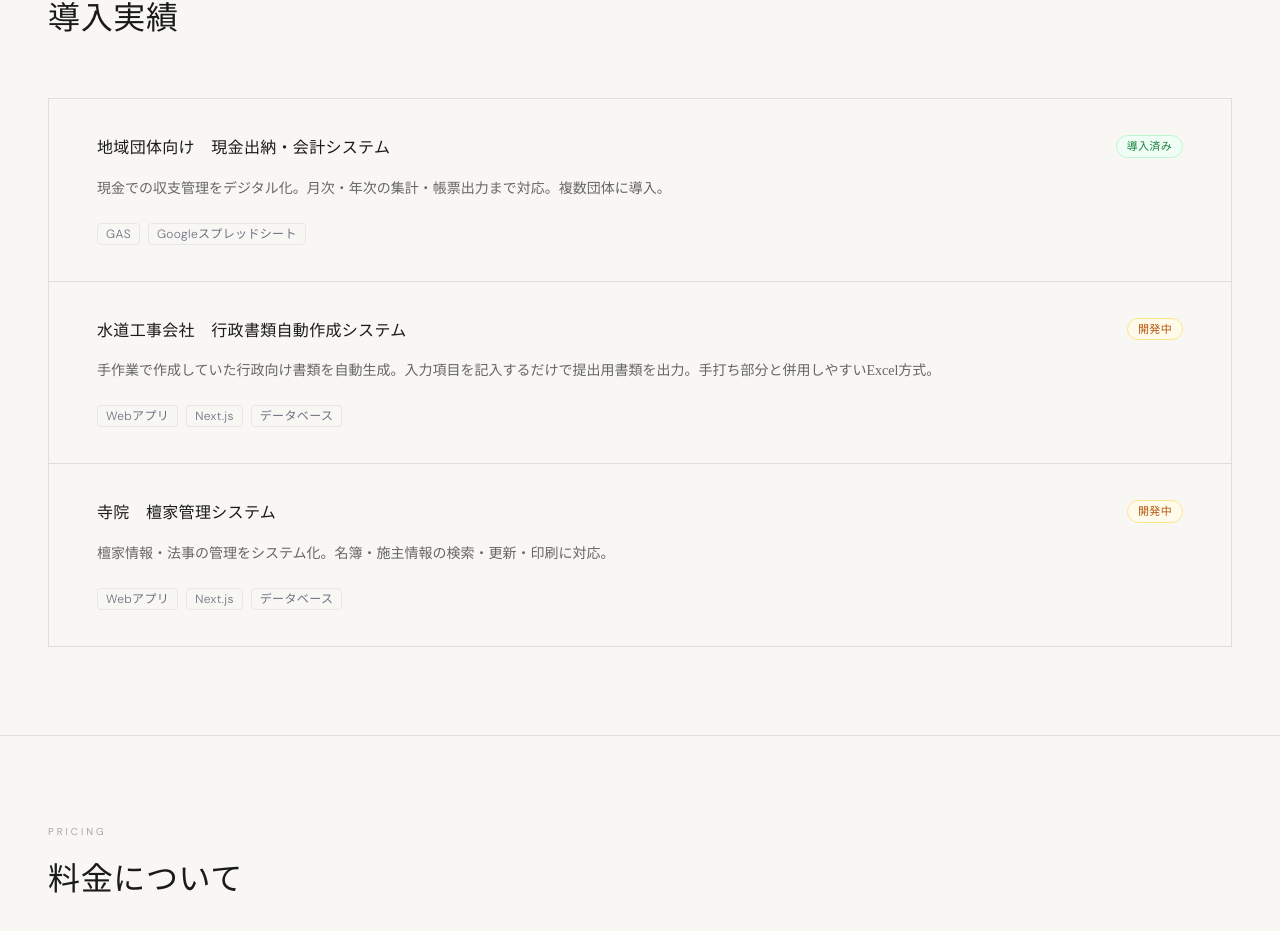
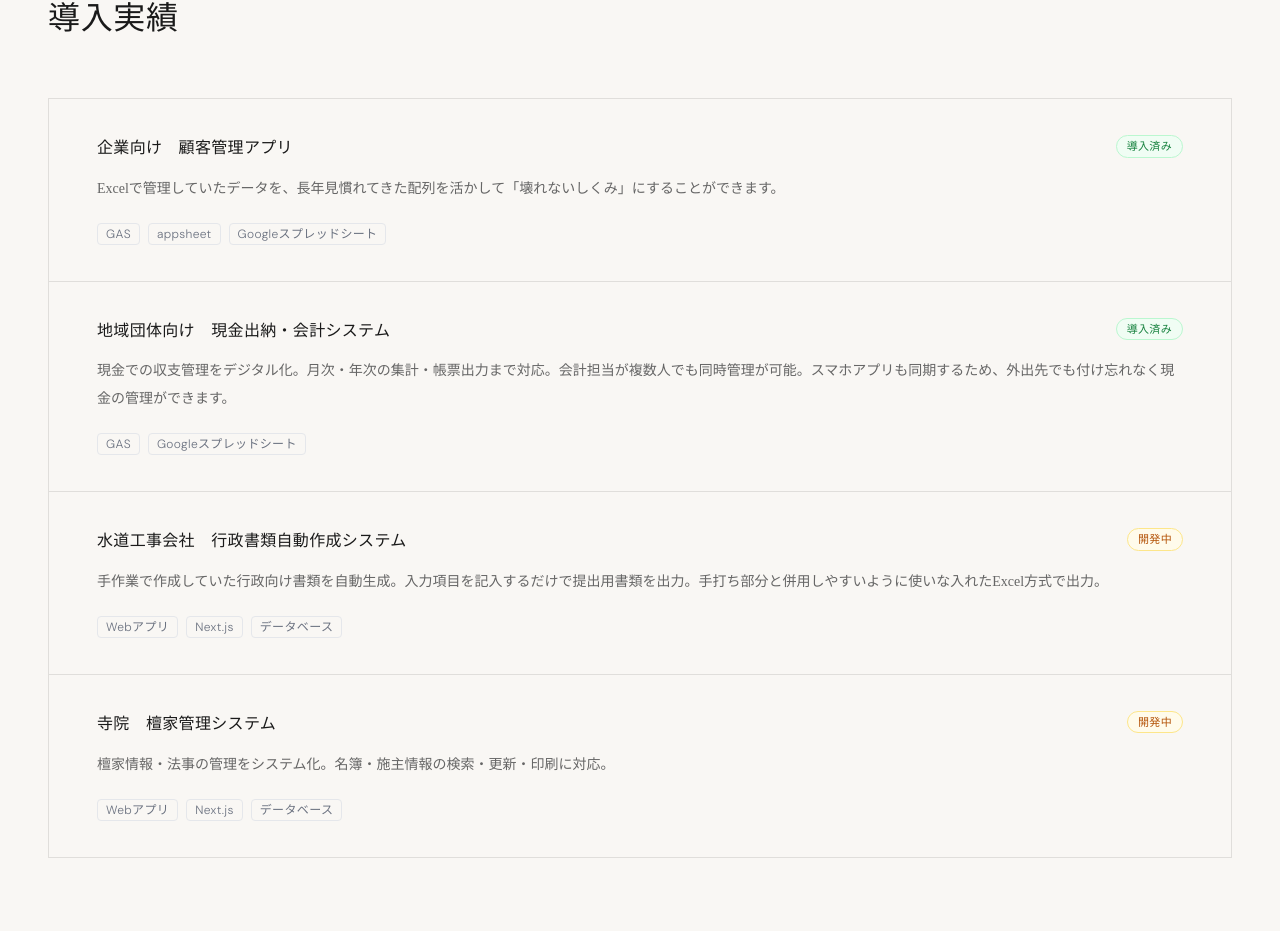
Before and after one commit to gatha369/rym, a Next.js app: page /works in a window 1280 px wide. Shown: the part 1570-2501 px from the top of the page. Built offline with nearby package versions, Linux system fonts and the light colour scheme.

Commit message:
企業向け　顧客管理アプリの実績を追加

```diff
--- a/app/works/page.tsx
+++ b/app/works/page.tsx
@@ -78,10 +78,18 @@ const services = [
 ];
 
 const worksData = [
+    {
+    title: "企業向け　顧客管理アプリ",
+    description:
+      "Excelで管理していたデータを、長年見慣れてきた配列を活かして「壊れないしくみ」にすることができます。",
+    status: "導入済み",
+    statusClass: "text-green-700 bg-green-50 border border-green-200",
+    tags: ["GAS", "appsheet","Googleスプレッドシート"],
+  },
   {
     title: "地域団体向け　現金出納・会計システム",
     description:
-      "現金での収支管理をデジタル化。月次・年次の集計・帳票出力まで対応。複数団体に導入。",
+      "現金での収支管理をデジタル化。月次・年次の集計・帳票出力まで対応。会計担当が複数人でも同時管理が可能。スマホアプリも同期するため、外出先でも付け忘れなく現金の管理ができます。",
     status: "導入済み",
     statusClass: "text-green-700 bg-green-50 border border-green-200",
     tags: ["GAS", "Googleスプレッドシート"],
@@ -89,7 +97,7 @@ const worksData = [
   {
     title: "水道工事会社　行政書類自動作成システム",
     description:
-      "手作業で作成していた行政向け書類を自動生成。入力項目を記入するだけで提出用書類を出力。手打ち部分と併用しやすいExcel方式。",
+      "手作業で作成していた行政向け書類を自動生成。入力項目を記入するだけで提出用書類を出力。手打ち部分と併用しやすいように使いな入れたExcel方式で出力。",
     status: "開発中",
     statusClass: "text-amber-700 bg-amber-50 border border-amber-200",
     tags: ["Webアプリ", "Next.js", "データベース"],
```
